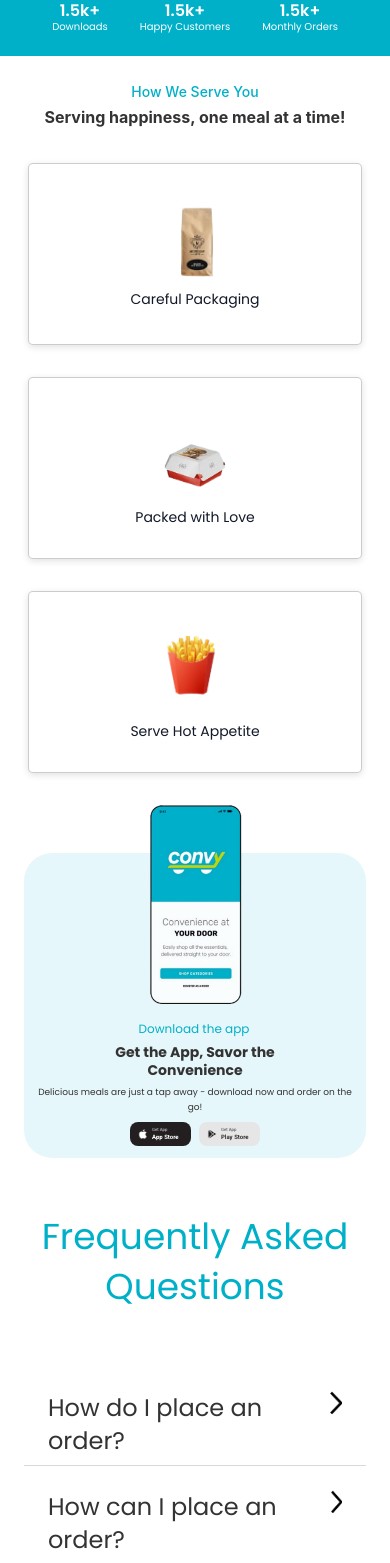
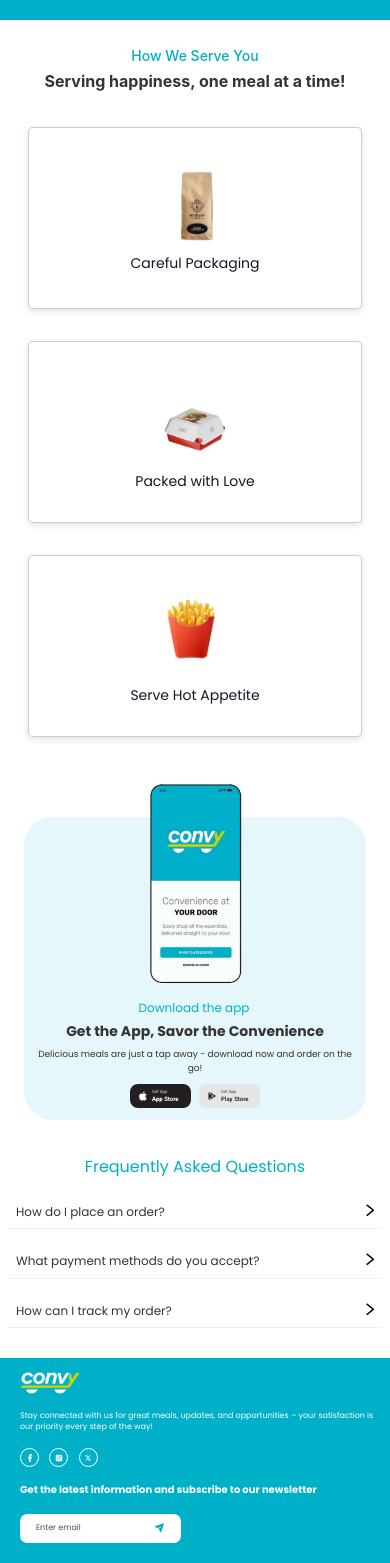
Before and after one commit to TechExpert1/Convy-landing-page-frontend, a React (Vite) app in the folder convy-landing-page/: page / in a window 390 px wide. Shown: the part 2400-3963 px from the top of the page. Built offline with nearby package versions, Linux system fonts and the light colour scheme.

Commit message:
mobile view: final

```diff
--- a/convy-landing-page/src/components/Categories.jsx
+++ b/convy-landing-page/src/components/Categories.jsx
@@ -103,7 +103,7 @@ const Categories = () => {
             ))}
           </div>
         </div>
-        <div className="text-center mt-8 sm:mt-4 md:mt-8">
+        <div className="text-center mt-8 sm:mt-2 md:mt-8">
           <button className="bg-[#00B0C8] w-full lg:w-[295px] sm:w-[334px] h-[60px] sm:h-[38px] md:h-[80px] text-white px-6 sm:px-8 py-3 sm:py-4 rounded-full text-base sm:text-[14px] md:text-xl font-semibold hover:bg-cyan-600 transition-colors flex items-center justify-center mx-auto">
             <span className="font-['Poppins'] font-semibold text-[18px] sm:text-[14px] md:text-[26px] leading-[100%] tracking-[0%] text-white w-full text-center">
               See more
--- a/convy-landing-page/src/components/FAQ.jsx
+++ b/convy-landing-page/src/components/FAQ.jsx
@@ -13,10 +13,10 @@ const FAQ = () => {
   ];
 
   return (
-    <section className="py-[28px] bg-white">
-      <div className="font-['Poppins'] flex flex-col items-center px-4 sm:px-6 lg:px-8">
-        <div className="text-center mb-[32px] sm:mb-[56px]">
-          <h2 className="text-[18px] xs:text-[20px] sm:text-[36px] max-w-[503px] w-full min-h-[28px] sm:min-h-[54px] font-medium leading-snug mx-auto text-[#00B0C8] mb-3 sm:mb-4">
+    <section className="md:py-[28px] py-[10px] bg-white">
+      <div className="font-['Poppins'] flex flex-col items-center px-4 sm:px-2 lg:px-8">
+        <div className="text-center mb-[16px] sm:mb-[0px] md:mb-[56px]">
+          <h2 className="text-[18px] xs:text-[20px] sm:text-[16px] md:text-[36px] max-w-[503px] w-full min-h-[28px] sm:min-h-[24px] font-medium leading-snug mx-auto text-[#00B0C8] mb-3 sm:mb-4">
             Frequently Asked Questions
           </h2>
         </div>
@@ -24,28 +24,29 @@ const FAQ = () => {
           {faqs.map((faq, i) => (
             <div
               key={i}
-              className={`bg-white shadow-none max-w-full md:max-w-[556px] w-full border-b border-[#00000026] flex flex-col justify-start items-start transition-all duration-200
+              className={`bg-white shadow-none max-w-full md:max-w-[556px] w-full border-b sm:border-[#00000010] md:border-[#00000026] flex flex-col justify-start items-start transition-all duration-200
                 ${openFAQ === i ? 'md:row-span-2' : ''}
+                ${(i === 1 || i === 3 || i === 5) ? 'hidden md:flex' : ''}
               `}
             >
               <button
                 onClick={() => setOpenFAQ(openFAQ === i ? null : i)}
-                className={`w-full px-2 xs:px-3 sm:px-6 pt-2 xs:pt-3 pb-2 xs:pb-3 text-left flex justify-between items-start hover:bg-gray-50 transition-colors ${
-                  openFAQ === i ? 'mb-[20px] sm:mb-[36px]' : ''
+                className={`w-full px-2 xs:px-3 sm:px-2 pt-2 xs:pt-3 pb-2 xs:pb-3 text-left flex justify-between items-start hover:bg-gray-50 transition-colors ${
+                  openFAQ === i ? 'mb-[8px] sm:mb-[12px] md:mb-[36px]' : ''
                 }`}
               >
-                <span className="font-medium text-[13px] xs:text-[15px] sm:text-[24px] md:text-[28px] leading-snug text-[#333333]">{faq.question}</span>
+                <span className="font-medium text-[13px] xs:text-[15px] sm:text-[12px] md:text-[28px] leading-snug text-[#333333]">{faq.question}</span>
                 <span className="ml-2 xs:ml-3">
                   <img
                     src="/images/icons/faqic.png"
-                    className={`w-[9px] h-[15px] xs:w-[11px] xs:h-[19px] sm:w-[12.5px] sm:h-[22.7px] transition-transform duration-200 ${openFAQ === i ? 'rotate-[90deg]' : ''}`}
+                    className={`w-[9px] h-[15px] xs:w-[11px] xs:h-[19px] md:w-[12.5px] md:h-[22.7px] sm:w-[8px] sm:h-[12px] transition-transform duration-200 ${openFAQ === i ? 'rotate-[90deg]' : ''}`}
                   />
                 </span>
               </button>
-              <div className={`overflow-hidden transition-all duration-300 ${openFAQ === i ? 'max-h-[500px] md:min-h-[60px]' : 'max-h-0'} w-full`}>
+              <div className={`overflow-hidden transition-all duration-300 ${openFAQ === i ? 'max-h-[500px] sm:min-h-[10px] md:min-h-[60px]' : 'max-h-0'} w-full`}>
                 {openFAQ === i && (
-                  <div className="px-2 xs:px-3 sm:px-6 pb-[12px] sm:pb-[24px]">
-                    <p className="font-['Poppins'] font-normal text-[12px] xs:text-[14px] sm:text-[20px] md:text-[24px] text-[#797979] leading-snug">{faq.answer}</p>
+                  <div className="px-2 xs:px-3 sm:px-3 md:px-4 pb-[8px] sm:pb-[5px] md:pb-[24px]">
+                    <p className="font-['Poppins'] font-normal text-[10px] xs:text-[14px] sm:text-[10px] md:text-[24px] text-[#797979] leading-snug">{faq.answer}</p>
                   </div>
                 )}
               </div>
--- a/convy-landing-page/src/components/Features.jsx
+++ b/convy-landing-page/src/components/Features.jsx
@@ -1,7 +1,7 @@
 const Features = () => {
   return (
     <div className="bg-white py-6 sm:py-8 md:py-12 px-4 sm:px-4 md:px-16">
-      <div className="max-w-[1161px] mx-auto lg:flex lg:justify-center lg:pl-9 sm:pl-0">
+      <div className="max-w-[1161px] mx-auto lg:flex lg:justify-center lg:pl-[36px] sm:pl-0">
         {/*cards container */}
         <div className="flex items-center w-[335px] sm:w-full md:w-[1000px] bg-white shadow-[0px_2px_7px_2px_#0000001A] border border-gray-100 rounded-[15px] sm:rounded-[20px] px-4 sm:px-3 md:px-[34px] py-4 sm:py-6 md:py-[34px] -mt-8 sm:-mt-12 md:-mt-[26px]">
           <div className="grid grid-cols-1 md:grid-cols-3 gap-4 sm:gap-4 md:gap-6 lg:gap-8 w-full">
--- a/convy-landing-page/src/components/Footer.jsx
+++ b/convy-landing-page/src/components/Footer.jsx
@@ -3,57 +3,56 @@ import React from 'react';
 const Footer = () => {
   return (
     <>
-      <footer className="bg-[#00B0C8] text-white mt-[60px] md:mt-[60px] pb-[42px] md:pb-[42px]">
-        <div className="max-w-[1440px] w-full lg:h-[461px] mx-auto lg:px-[50px] md:px-8 px-4">
+      <footer className="bg-[#00B0C8] text-white mt-[60px] md:mt-[60px] sm:mt-[20px] pb-[42px] md:pb-[42px] sm:pb-[15px]">
+        <div className="max-w-[1440px] w-full lg:h-[461px] mx-auto lg:px-[50px] md:px-8 sm:px-1 px-4">
           <div className="grid grid-cols-1 lg:grid-cols-3 lg:gap-x-[345px] gap-y-8 lg:gap-y-0 font-['Poppins'] lg:items-center">
-
             {/* Logo and Description Section */}
-            <div className="lg:space-y-6 space-y-4 lg:pl-12 lg:-mt-[60px] md:pl-8 pl-4">
+            <div className="lg:space-y-6 space-y-4 lg:pl-12 lg:-mt-[60px] sm:-mt-[20px] md:pl-8 pl-4">
               <div className="flex flex-col items-start lg:mt-[74px] md:mt-12 mt-8 mb-4">
                 <img
                   src="/images/Convy_app_logo 1.png"
-                  className="lg:w-[216px] lg:h-[84px] md:w-[180px] md:h-[70px] w-[160px] h-[62px] object-contain"
+                  className="lg:w-[216px] lg:h-[84px] sm:w-[60px] sm:h-[24px] md:w-[180px] md:h-[70px] w-[160px] h-[62px] object-contain"
                   alt="Convy Logo"
                 />
               </div>
-              <p className="text-white lg:text-[20px] md:text-[18px] text-[16px] lg:leading-[34px] md:leading-[28px] leading-[24px] lg:w-[376px] lg:h-[136px] font-normal">
+              <p className="text-white lg:text-[20px] md:text-[18px] sm:text-[8px] text-[16px] lg:leading-[34px] md:leading-[28px] sm:leading-snug leading-[24px] lg:w-[376px] lg:h-[136px] font-normal">
                 Stay connected with us for great meals, updates, and opportunities –
                 your satisfaction is our priority every step of the way!
               </p>
-              <div className="flex lg:space-x-[26px] md:space-x-5 space-x-4">
-                <div className="lg:w-12 lg:h-12 md:w-10 md:h-10 w-9 h-9 aspect-square border border-white rounded-full flex items-center justify-center hover:bg-white hover:bg-opacity-10 transition-all cursor-pointer">
-                  <img src="/images/icons/facebook.png" className="lg:w-[10.5px] lg:h-[20px] md:w-[9px] md:h-[17px] w-[8px] h-[15px]" />
+              <div className="flex lg:space-x-[26px] md:space-x-5  sm:space-x-[10.36px] space-x-4">
+                <div className="lg:w-12 lg:h-12 sm:w-[19px] sm:h-[19px] md:w-10 md:h-10 w-9 h-9 aspect-square border border-white rounded-full flex items-center justify-center hover:bg-white hover:bg-opacity-10 transition-all cursor-pointer">
+                  <img src="/images/icons/facebook.png" className="lg:w-[10.5px] lg:h-[20px] sm:w-[4px] sm:h-[8px] md:w-[9px] md:h-[17px] w-[8px] h-[15px]" />
                 </div>
-                <div className="lg:w-12 lg:h-12 md:w-10 md:h-10 w-9 h-9 aspect-square border border-white rounded-full flex items-center justify-center hover:bg-white hover:bg-opacity-10 transition-all cursor-pointer">
-                  <img src="/images/icons/instagram.png" className="lg:w-[20px] lg:h-[20px] md:w-[17px] md:h-[17px] w-[15px] h-[15px]" />
+                <div className="lg:w-12 lg:h-12 sm:w-[19px] sm:h-[19px] md:w-10 md:h-10 w-9 h-9 aspect-square border border-white rounded-full flex items-center justify-center hover:bg-white hover:bg-opacity-10 transition-all cursor-pointer">
+                  <img src="/images/icons/instagram.png" className="lg:w-[20px] lg:h-[20px] sm:w-[8px] sm:h-[8px] md:w-[17px] md:h-[17px] w-[15px] h-[15px]" />
                 </div>
-                <div className="lg:w-12 lg:h-12 md:w-10 md:h-10 w-9 h-9 aspect-square border border-white rounded-full flex items-center justify-center hover:bg-white hover:bg-opacity-10 transition-all cursor-pointer">
-                  <img src="/images/icons/x.png" className="lg:w-[14px] lg:h-[14px] md:w-[12px] md:h-[12px] w-[11px] h-[11px]"/>
+                <div className="lg:w-12 lg:h-12 sm:w-[19px] sm:h-[19px] md:w-10 md:h-10 w-9 h-9 aspect-square border border-white rounded-full flex items-center justify-center hover:bg-white hover:bg-opacity-10 transition-all cursor-pointer">
+                  <img src="/images/icons/x.png" className="lg:w-[14px] lg:h-[14px] sm:w-[5.6px] sm:h-[5.6px] md:w-[12px] md:h-[12px] w-[11px] h-[11px]"/>
                 </div>
               </div>
             </div>
 
             {/* Newsletter Section */}
-            <div className="lg:mt-[154px] lg:mb-[154px] lg:space-y-6 space-y-4">
+            <div className="lg:mt-[154px] lg:mb-[154px] lg:space-y-6 space-y-4 sm:ml-4 md:ml-0 sm:-mt-4 md:mt-0">
               <div>
-                <h3 className="lg:w-[388px] lg:h-[58px] lg:text-[22px] md:text-[20px] text-[18px] font-bold lg:mb-[28px] md:mb-6 mb-4 lg:leading-[29px] md:leading-[26px] leading-[24px]">
+                <h3 className="lg:w-[388px] lg:h-[58px] lg:text-[22px] md:text-[20px] sm:text-[10px] text-[18px] font-bold lg:mb-[28px] md:mb-6 mb-4 lg:leading-[29px] md:leading-[26px] sm:leading-snug leading-[24px]">
                   Get the latest information <br className="hidden lg:block" />
                   <span className="lg:hidden">and </span>subscribe to our newsletter
                 </h3>
               </div>
-              <div className="relative lg:w-[380px] lg:h-[68px] md:w-[340px] md:h-[60px] w-full h-[56px]">
-                <input type="email" placeholder="Enter email" className="w-full h-full lg:px-6 md:px-5 px-4 rounded-[17px] text-[#4F4E4E] placeholder-[#4F4E4E] bg-white lg:text-[17px] md:text-[16px] text-[15px] font-normal pr-16"
+              <div className="relative lg:w-[380px] lg:h-[68px] md:w-[340px] md:h-[60px] sm:w-[161px] sm:h-[29px] w-full h-[56px]">
+                <input type="email" placeholder="Enter email" className="w-full h-full lg:px-6 md:px-5 px-4 md:rounded-[17px] sm:rounded-[7.2px] text-[#4F4E4E] placeholder-[#4F4E4E] bg-white lg:text-[17px] md:text-[16px] sm:text-[8px] text-[15px] font-normal pr-16"
                 />
                 <button className="absolute right-2 top-1/2 -translate-y-1/2 px-2 rounded-full flex items-center justify-center">
-                  <img src="/images/icons/send.png" className="lg:w-[33px] lg:h-[33px] md:w-[28px] md:h-[28px] w-[25px] h-[25px]"/>
+                  <img src="/images/icons/send.png" className="lg:w-[33px] lg:h-[33px] md:w-[28px] md:h-[28px] sm:w-[11.5px] sm:h-[11.5px] w-[25px] h-[25px]"/>
                 </button>
               </div>
             </div>
 
             {/* Contact Info Section */}
-            <div className="lg:space-y-6 space-y-4 lg:mt-[166.5px] lg:mb-[166.5px]">
-              <h3 className="lg:text-[22px] md:text-[20px] text-[18px] lg:leading-[34px] md:leading-[28px] leading-[24px] lg:w-[92px] lg:h-[34px] font-bold">Contact</h3>
-              <div className="space-y-3 text-white lg:text-[20px] md:text-[18px] text-[16px] lg:leading-[34px] md:leading-[28px] leading-[24px] font-normal">
+            <div className="lg:space-y-6 space-y-1 sm:space-y-1 md:space-y-4 lg:mt-[166.5px] lg:mb-[166.5px] sm:ml-4 md:ml-0 sm:-mt-3 md:-mt-0">
+              <h3 className="lg:text-[22px] md:text-[20px] sm:text-[10px]  text-[18px] lg:leading-[34px] sm:leading-snug md:leading-[28px] leading-[24px] lg:w-[92px] lg:h-[34px] font-bold">Contact</h3>
+              <div className="space-y-0 sm:space-y-0.5 md:space-y-3 text-white lg:text-[20px] md:text-[18px] sm:leading-snug sm:text-[8px] text-[16px] lg:leading-[34px] md:leading-[28px] leading-[24px] font-normal">
                 <p>+123 456 7890</p>
                 <p>info@convy.com</p>
               </div>
@@ -65,7 +64,7 @@ const Footer = () => {
       {/* Copyright Section */}
       <div className="w-full flex justify-center items-center bg-white lg:mt-[28px] lg:mb-[28px] md:mt-6 md:mb-6 mt-4 mb-4">
         <p
-          className="font-['Roboto'] font-medium lg:text-[30px] md:text-[24px] text-[18px] lg:leading-[34px] md:leading-[28px] leading-[24px] text-[#231F20] text-center lg:w-auto lg:h-[34px] w-full px-4 whitespace-normal lg:whitespace-nowrap align-middle"
+          className="font-['Roboto'] font-medium lg:text-[30px] md:text-[24px] sm:text-[9px] text-[18px] lg:leading-[34px] md:leading-[28px] sm:leading-normal leading-[24px] text-[#231F20] text-center lg:w-auto lg:h-[34px] w-full px-4 whitespace-normal lg:whitespace-nowrap align-middle"
         >
           © 2024 Convy. All rights reserved.
         </p>
--- a/convy-landing-page/src/components/Header.jsx
+++ b/convy-landing-page/src/components/Header.jsx
@@ -1,7 +1,7 @@
 const Header = () => {
   return (
-    <nav className="shadow-sm bg-[#00B0C8] h-[70px] w-full flex items-center justify-between px-4 sm:px-8 md:px-16 lg:px-[120px]">
-      <img src="/images/Convy_app_logo 1.png" className=" w-[48.94px] h-[19px] sm:h-[22px] md:w-auto md:h-[33px] min-w-0 min-h-0"/>
+    <nav className="shadow-sm bg-[#00B0C8] md:h-[70px] sm:h-[48px] w-full flex items-center justify-between px-4 sm:px-8 md:px-16 lg:px-[120px]">
+      <img src="/images/Convy_app_logo 1.png" className=" w-[48.94px] h-[19px] sm:h-[19px] md:w-auto md:h-[33px] min-w-0 min-h-0"/>
       <button
         className=" w-[104.53px] h-[28px] sm:w-[104px] sm:h-[28px] md:w-[140px] md:h-[40px] lg:w-[168px] lg:h-[45px] border border-white rounded-full text-center text-white text-[14px] sm:text-[12px] md:text-[18px] font-['Montserrat'] font-semibold"
       >
--- a/convy-landing-page/src/components/Hero.jsx
+++ b/convy-landing-page/src/components/Hero.jsx
@@ -4,11 +4,11 @@ const Hero = () => {
       <div className="flex flex-col items-start justify-center relative lg:pl-[100px] py-6 sm:py-0 lg:py-0">
         {/*blue badge */}
         <div className="flex items-center gap-2 mb-4 xs:mb-6 relative">
-          <div className="w-[168px] h-[39px] sm:w-[180px] sm:h-[45px] md:w-[198px] md:h-[50px] bg-[#00B0C81A] rounded-[69px]"></div>
+          <div className="w-[168px] h-[39px] sm:w-[168px] sm:h-[39px] md:w-[198px] md:h-[50px] bg-[#00B0C81A] rounded-[69px]"></div>
           <span className="absolute left-3 xs:left-4 w-[120px] sm:w-[130px] md:w-[143px] h-[20px] font-['Montserrat'] font-bold text-[11px] xs:text-[10px] sm:text-[12px] md:text-[16px] leading-none tracking-[0%] text-[#00B0C8] flex items-center justify-center z-10 whitespace-nowrap">
             More than Faster
           </span>
-          <img src="/images/icons/mdi_run-fast.png" className="absolute right-3 xs:right-4 w-3 h-3 xs:w-4 xs:h-4 sm:w-5 sm:h-5 z-10" />
+          <img src="/images/icons/mdi_run-fast.png" className="absolute right-3 xs:right-4 w-3 h-3 xs:w-4 xs:h-4 sm:w-[18.5px] sm:h-[19.5px] z-10" />
         </div>
 
         <h1 className="font-['Poppins'] font-bold text-[36px] sm:text-[36px] md:text-[48px] lg:text-[64px] text-[#1E1E1E] leading-tight text-left mb-4 xs:mb-6 max-w-full lg:max-w-[787px]">
--- a/convy-landing-page/src/components/HowWeServeYou.jsx
+++ b/convy-landing-page/src/components/HowWeServeYou.jsx
@@ -41,7 +41,7 @@ const HowWeServeYou = () => {
         </div>
         <div className="w-full max-w-[1240px] bg-[#00B0C81A] rounded-[28px] p-4 sm:p-3 md:p-12 pt-0 mt-4 sm:mt-3 md:mt-[133px] mx-auto">
           <div className="grid grid-cols-1 lg:grid-cols-2 gap-8 md:gap-12 items-center">
-            <div className="flex justify-center items-center -mt-16 sm:-mt-[65px] md:-mt-[130px] lg:-mt-[130px] md:-ml-[200px]">
+            <div className="flex justify-center items-center -mt-16 sm:-mt-[50px] md:-mt-[130px] lg:-mt-[130px] md:-ml-[200px]">
               <img
                 src="/images/PhoneMockup.png"
                 className="w-[180px] h-[350px] sm:w-[98px] sm:h-[204px] md:w-[323px] md:h-[695px] object-contain rounded-b-[40px] sm:rounded-b-[10px] md:rounded-b-[40px] rounded-t-[40px] sm:rounded-t-[10px]"
@@ -52,7 +52,7 @@ const HowWeServeYou = () => {
                 Download the app
               </h2>
               <h3 className="text-[40px] sm:text-[14px] md:text-[40px] max-w-[469px] font-bold text-[#333333] mb-[19px] sm:mb-[6px] md:mb-[19px] leading-tight lg:text-left sm:text-center">
-                Get the App, Savor the<br />Convenience
+                Get the App, Savor the Convenience
               </h3>
               <p className="text-[#333333] mb-[19px] sm:mb-[8px] md:mb-[19px] font-normal text-[28px] sm:text-[9px] md:text-[28px] w-full max-w-[696px] leading-relaxed lg:text-left sm:text-center">
                 Delicious meals are just a tap away - download<br className="hidden md:block" />
--- a/convy-landing-page/src/components/Stats.jsx
+++ b/convy-landing-page/src/components/Stats.jsx
@@ -4,12 +4,12 @@ const Stats = () => {
   return (
     <section className="bg-[#00B0C8] lg:h-[200px] sm:h-[74px] flex items-center mt-2 md:mt-10">
       <div className="w-full max-w-[1439px] h-full mx-auto px-2 sm:px-4 lg:px-8 flex flex-col justify-center">
-        <div className="flex flex-row justify-center items-center gap-x-4 sm:gap-x-8 md:gap-x-8 lg:gap-x-[260px] text-center text-white font-['Poppins']">
+        <div className="flex flex-row justify-center items-center gap-x-4 sm:gap-x-10 md:gap-x-8 lg:gap-x-[260px] text-center text-white font-['Poppins']">
           <div className="flex flex-col items-center">
             <div className="w-full max-w-[90px] sm:max-w-[44px] md:max-w-[159px] h-[40px] sm:h-[14px] md:h-[95px] font-semibold text-[22px] sm:text-[16px] md:text-[50px] leading-tight flex items-center justify-center mx-auto mb-2 sm:mb-[2px] md:mb-[-10px]">
               1.5k+
             </div>
-            <div className="w-full max-w-[80px] sm:max-w-[100px] md:max-w-[123px] h-[20px] sm:h-[13px] md:h-[39px] font-normal text-[10px] sm:text-[10px] md:text-[22px] leading-tight flex items-center justify-center mx-auto text-white whitespace-nowrap">
+            <div className="w-full max-w-[80px] sm:max-w-[100px] md:max-w-[123px] h-[20px] sm:h-[13px] md:h-[39px] font-normal text-[10px] sm:text-[8px] md:text-[22px] leading-tight flex items-center justify-center mx-auto text-white whitespace-nowrap">
               Downloads
             </div>
           </div>
@@ -17,7 +17,7 @@ const Stats = () => {
             <div className="w-full max-w-[90px] sm:max-w-[120px] md:max-w-[159px] h-[40px] sm:h-[14px] md:h-[95px] font-semibold text-[22px] sm:text-[16px] md:text-[50px] leading-tight flex items-center justify-center mx-auto mb-2 sm:mb-[2px] md:mb-[-10px]">
               1.5k+
             </div>
-            <div className="w-full max-w-[80px] sm:max-w-[100px] md:max-w-[123px] h-[20px] sm:h-[13px] md:h-[39px] font-normal text-[10px] sm:text-[10px] md:text-[22px] leading-tight flex items-center justify-center mx-auto text-white whitespace-nowrap">
+            <div className="w-full max-w-[80px] sm:max-w-[100px] md:max-w-[123px] h-[20px] sm:h-[13px] md:h-[39px] font-normal text-[10px] sm:text-[8px] md:text-[22px] leading-tight flex items-center justify-center mx-auto text-white whitespace-nowrap">
               Happy Customers
             </div>
           </div>
@@ -25,7 +25,7 @@ const Stats = () => {
             <div className="w-full max-w-[90px] sm:max-w-[120px] md:max-w-[159px] h-[40px] sm:h-[14px] md:h-[95px] font-semibold text-[22px] sm:text-[16px] md:text-[50px] leading-tight flex items-center justify-center mx-auto mb-2 sm:mb-[2px] md:mb-[-10px]">
               1.5k+
             </div>
-            <div className="w-full max-w-[80px] sm:max-w-[100px] md:max-w-[123px] h-[20px] sm:h-[13px] md:h-[39px] font-normal text-[10px] sm:text-[10px] md:text-[22px] leading-tight flex items-center justify-center mx-auto text-white whitespace-nowrap">
+            <div className="w-full max-w-[80px] sm:max-w-[100px] md:max-w-[123px] h-[20px] sm:h-[13px] md:h-[39px] font-normal text-[10px] sm:text-[8px] md:text-[22px] leading-tight flex items-center justify-center mx-auto text-white whitespace-nowrap">
               Monthly Orders
             </div>
           </div>
```
Also changed, not shown: 1 other file (tests, documents, lock files or other folders).
